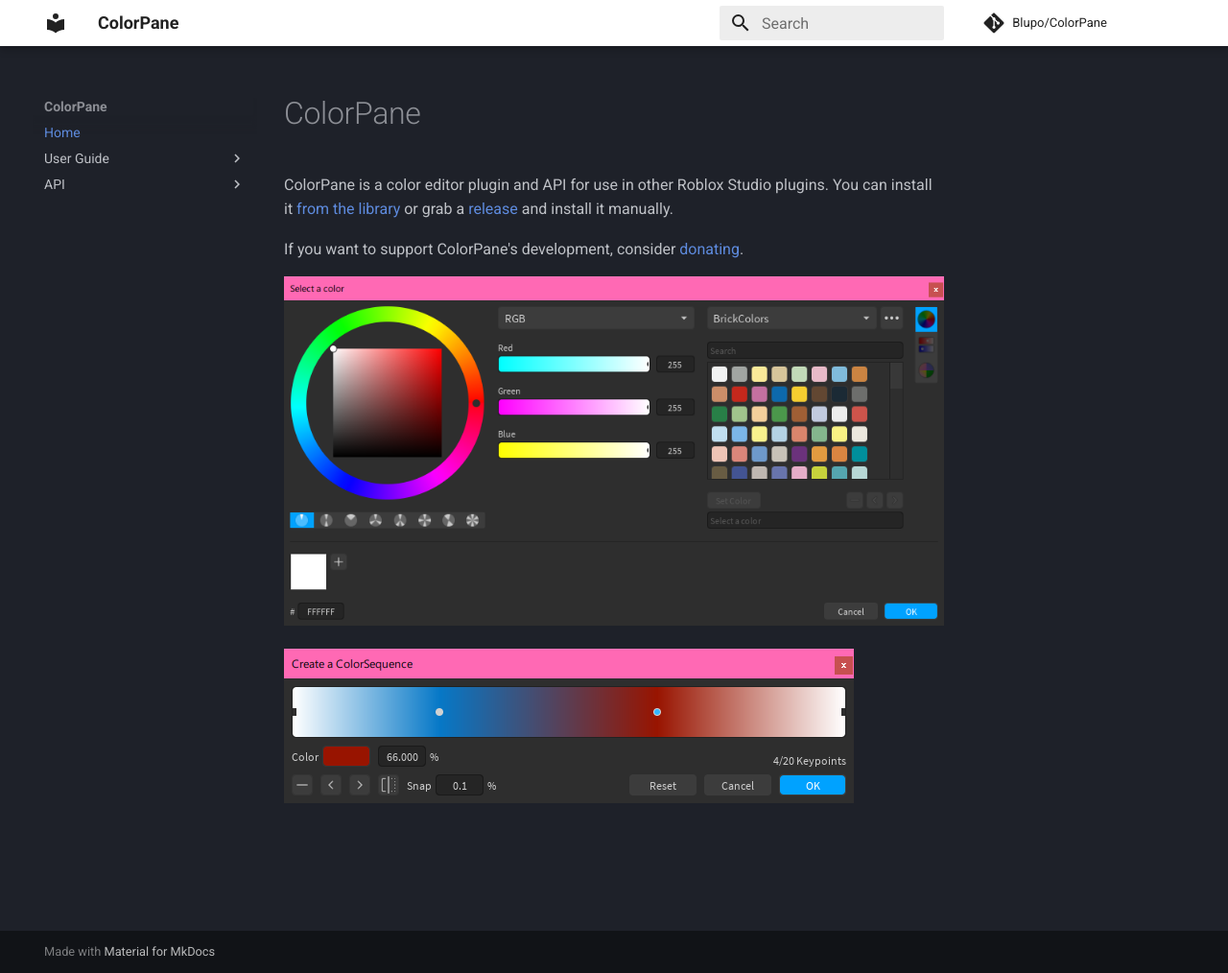
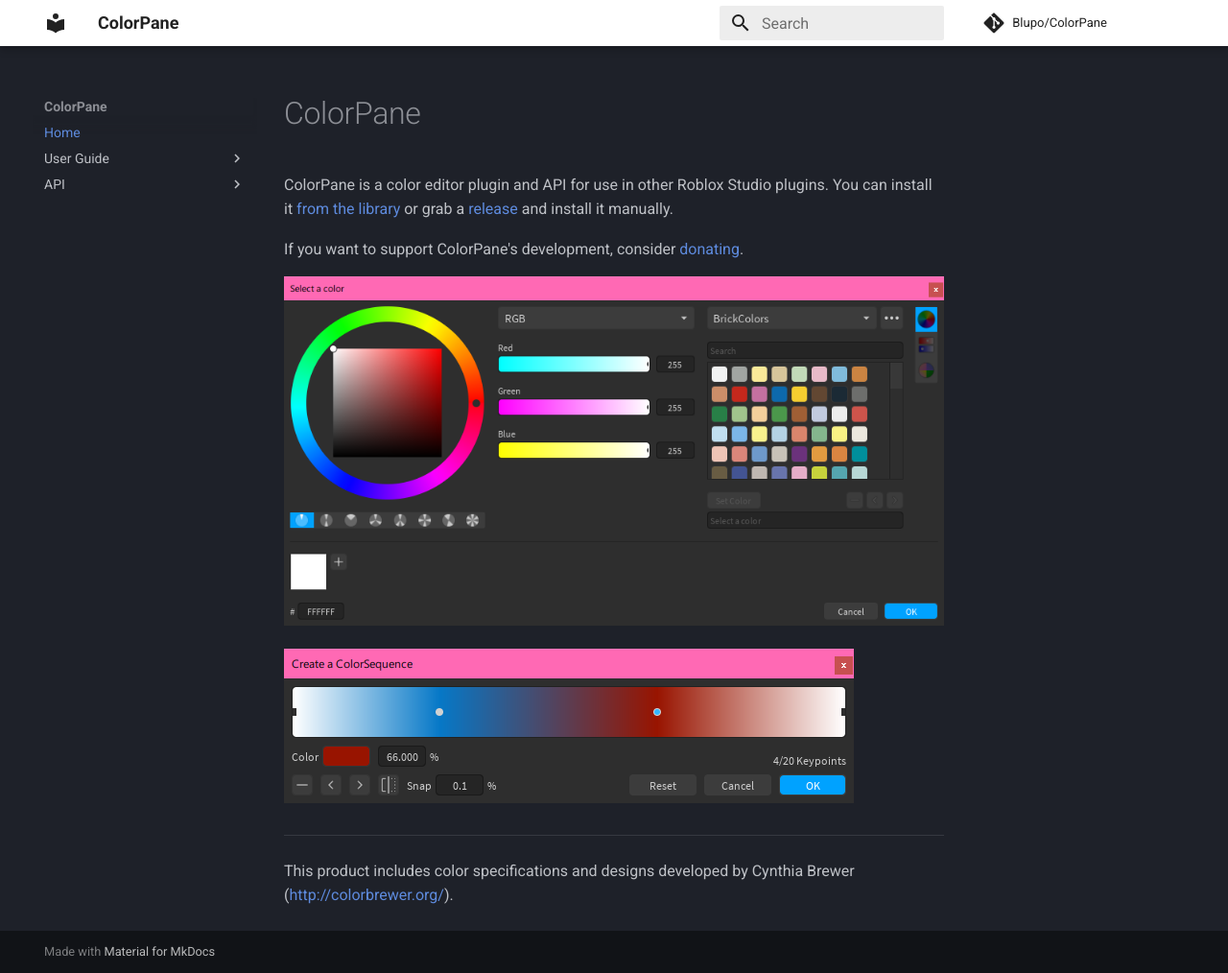
Before and after one commit to Blupo/ColorPane, an MkDocs documentation site: the page built from docs/index.md, in a window 1280 px wide and 1014 px high. Shown: the whole window at 96% size. Built offline with MkDocs 1.6.1 and Material for MkDocs 9.7.7, drawn with Linux system fonts in a browser that asks for light colours; comment, search, counter and statistics services are not loaded.

Commit message:
ColorBrewer attribution

```diff
--- a/docs/index.md
+++ b/docs/index.md
@@ -7,3 +7,7 @@
 ![The color editor](images/all-editors.png)
 
 ![The ColorSequence editor](images/colorsequence-editor.png)
+
+---
+
+This product includes color specifications and designs developed by Cynthia Brewer ([http://colorbrewer.org/](http://colorbrewer.org/)).
```
